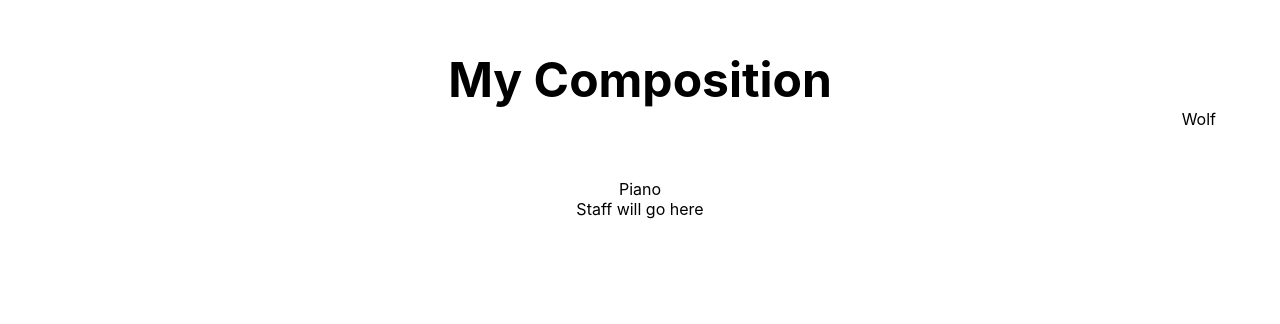
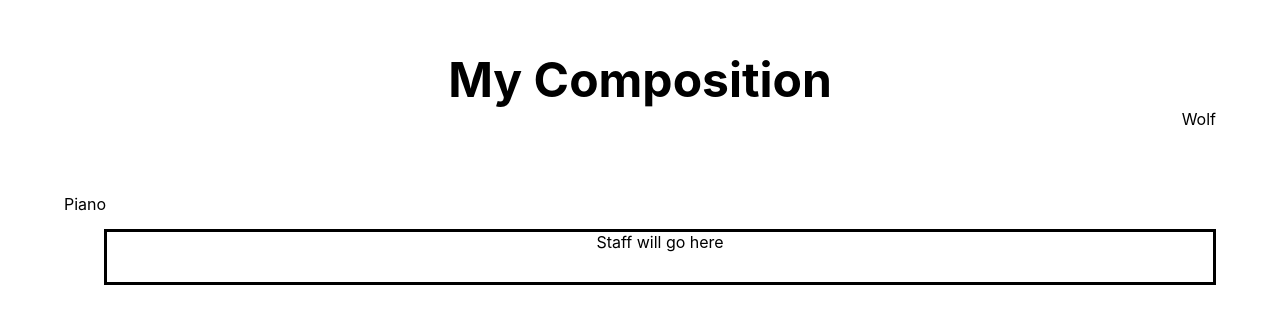
Before and after one commit to chriswolfdesign/hustle-front-web, a React (Create React App) app: page / in a window 1280 px wide. Shown: the top 324 px of the page. Built offline with nearby package versions, Linux system fonts and the light colour scheme.

Commit message:
Put InstrumentLabel and Staff side by side

```diff
--- /dev/null
+++ b/src/components/instrument_label/InstrumentLabel.css
@@ -0,0 +1,6 @@
+.InstrumentLabel {
+    float: left;
+    height: 100%;
+    display: flex;
+    align-items: center;
+}
--- a/src/components/instrument_label/InstrumentLabel.tsx
+++ b/src/components/instrument_label/InstrumentLabel.tsx
@@ -1,4 +1,5 @@
 import React, { ReactElement } from "react";
+import "./InstrumentLabel.css";
 
 function InstrumentLabel(): ReactElement {
     return <div className="InstrumentLabel">Piano</div>;
--- a/src/components/part/Part.css
+++ b/src/components/part/Part.css
@@ -1,6 +1,6 @@
 .Part {
     width: 90%;
     margin: 0 auto;
-    height: 30px;
+    height: 50px;
     margin-top: 50px;
 }
--- /dev/null
+++ b/src/components/staff/Staff.css
@@ -0,0 +1,6 @@
+.Staff {
+    float: right;
+    border: 3px solid black;
+    width: 96%;
+    height: 100%;
+}
--- a/src/components/staff/Staff.tsx
+++ b/src/components/staff/Staff.tsx
@@ -1,4 +1,5 @@
 import React, { ReactElement } from "react";
+import "./Staff.css";
 
 function Staff(): ReactElement {
     return <div className="Staff">Staff will go here</div>;
```
